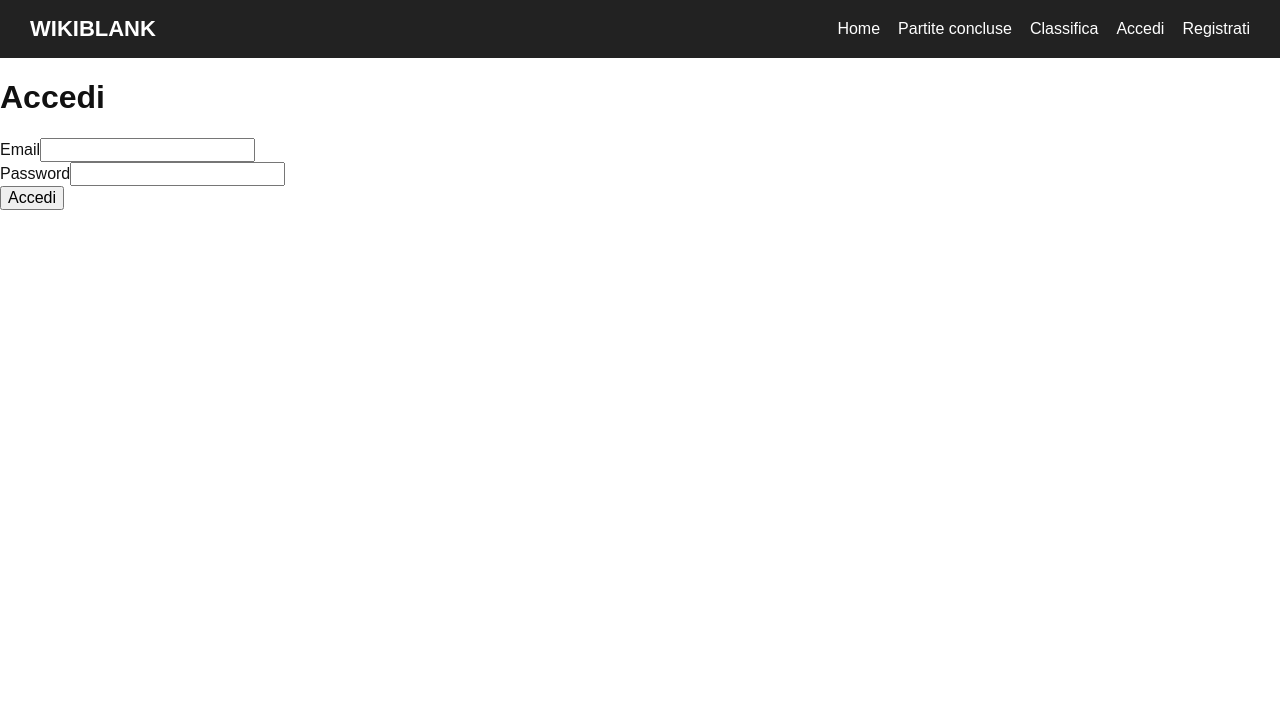
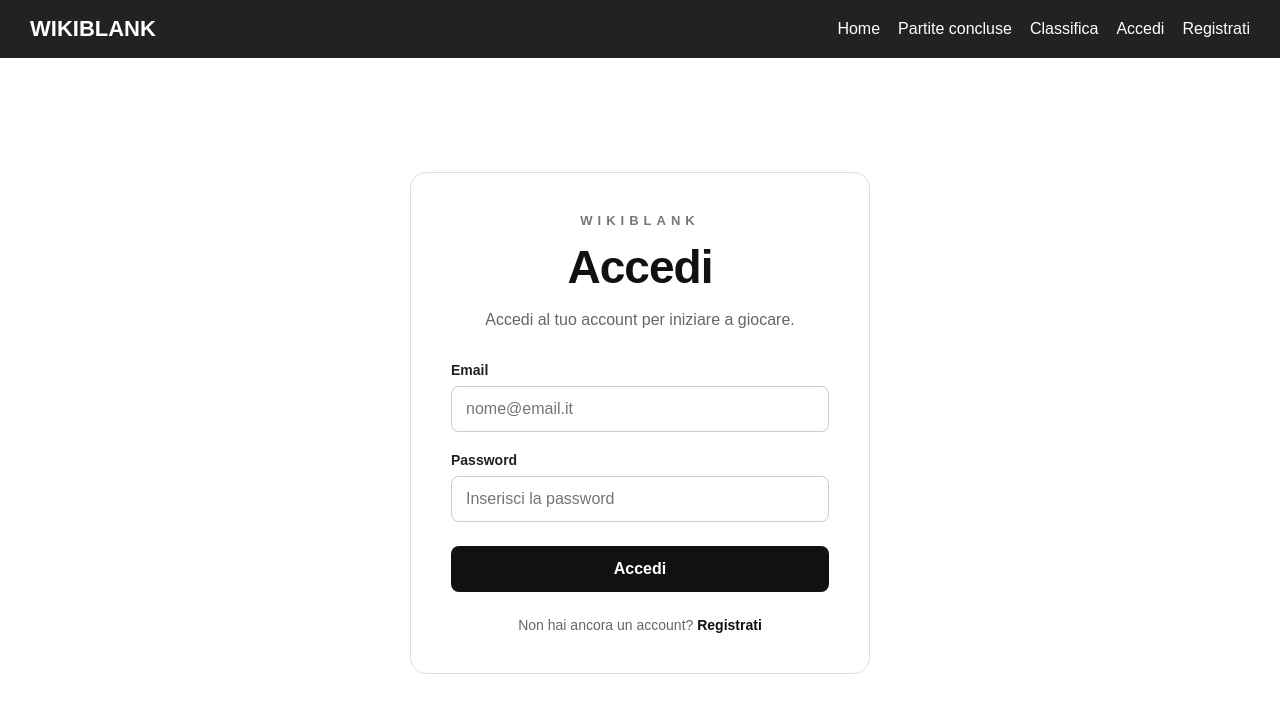
Before and after one commit to RobertaBenedux24/WIKIBLANK, a React app in the folder frontend/: page /login in a window 1280 px wide. Shown: the top 712 px of the page. Built offline with nearby package versions, Linux system fonts and the light colour scheme; the HTML template or start-up script is replaced by a standard one.

Commit message:
grafica pagina di login

```diff
--- a/frontend/src/App.css
+++ b/frontend/src/App.css
@@ -478,3 +478,169 @@
         grid-template-columns: 1fr;
     }
 }
+
+/* =========================
+   LOGIN
+   ========================= */
+
+.login-page {
+    height: calc(100vh - 70px);
+
+    display: flex;
+    justify-content: center;
+    align-items: center;
+
+    padding: 30px;
+
+    background-color: #ffffff;
+
+    overflow: hidden;
+}
+
+.login-card {
+    width: 100%;
+    max-width: 460px;
+
+    padding: 40px;
+
+    border: 1px solid #dddddd;
+    border-radius: 16px;
+
+    background-color: #ffffff;
+
+    text-align: center;
+}
+
+.login-label {
+    margin: 0 0 12px;
+
+    font-size: 13px;
+    font-weight: 700;
+
+    letter-spacing: 5px;
+
+    color: #777777;
+}
+
+.login-card h1 {
+    margin: 0;
+
+    font-size: 46px;
+    font-weight: 800;
+
+    letter-spacing: -1px;
+
+    color: #111111;
+}
+
+.login-description {
+    margin: 14px 0 30px;
+
+    font-size: 16px;
+    line-height: 1.5;
+
+    color: #666666;
+}
+
+.login-form {
+    display: flex;
+    flex-direction: column;
+
+    gap: 20px;
+}
+
+.login-field {
+    display: flex;
+    flex-direction: column;
+
+    text-align: left;
+}
+
+.login-field label {
+    margin-bottom: 8px;
+
+    font-size: 14px;
+    font-weight: 700;
+
+    color: #222222;
+}
+
+.login-field input {
+    width: 100%;
+
+    padding: 13px 14px;
+
+    border: 1px solid #cccccc;
+    border-radius: 8px;
+
+    background-color: #ffffff;
+
+    font-size: 16px;
+
+    outline: none;
+
+    transition: 0.2s ease;
+}
+
+.login-field input:focus {
+    border-color: #111111;
+}
+
+.login-button {
+    margin-top: 4px;
+
+    padding: 14px 24px;
+
+    border: none;
+    border-radius: 8px;
+
+    background-color: #111111;
+    color: #ffffff;
+
+    font-size: 16px;
+    font-weight: 700;
+
+    cursor: pointer;
+
+    transition: 0.2s ease;
+}
+
+.login-button:hover {
+    background-color: #333333;
+
+    transform: translateY(-1px);
+}
+
+.login-error {
+    margin: 18px 0 0;
+
+    font-size: 14px;
+
+    color: #b00020;
+}
+
+.login-register {
+    margin: 25px 0 0;
+
+    font-size: 14px;
+
+    color: #666666;
+}
+
+.login-register button {
+    padding: 0;
+
+    border: none;
+
+    background: none;
+
+    color: #111111;
+
+    font-weight: 700;
+
+    cursor: pointer;
+}
+
+.login-register button:hover {
+    text-decoration: underline;
+}
--- a/frontend/src/pages/Login.jsx
+++ b/frontend/src/pages/Login.jsx
@@ -1,5 +1,5 @@
 import { useState } from "react";
-import { useNavigate } from "react-router-dom";
+import { useNavigate, useLocation } from "react-router-dom";
 
 import api from "../services/api";
 
@@ -10,6 +10,7 @@ function Login() {
     const [error, setError] = useState("");
 
     const navigate = useNavigate();
+    const location = useLocation();
 
     const handleSubmit = async (event) => {
         event.preventDefault();
@@ -31,7 +32,15 @@ function Login() {
                 JSON.stringify(response.data.user)
             );
 
+            if (location.state?.startGameAfterLogin) {
+                const gameResponse = await api.post("/games");
+
+                const gameId = gameResponse.data.game.id;
+
+                navigate(`/game/${gameId}`);
+            } else {
                 navigate("/");
+            }
 
         } catch (error) {
             setError(
@@ -42,47 +51,96 @@ function Login() {
     };
 
     return (
-        <div>
+        <main className="login-page">
+
+            <section className="login-card">
+
+                <p className="login-label">
+                    WIKIBLANK
+                </p>
+
                 <h1>Accedi</h1>
 
-            <form onSubmit={handleSubmit}>
+                <p className="login-description">
+                    Accedi al tuo account per iniziare a giocare.
+                </p>
 
-                <div>
-                    <label>Email</label>
+                <form
+                    className="login-form"
+                    onSubmit={handleSubmit}
+                >
+
+                    <div className="login-field">
+
+                        <label htmlFor="email">
+                            Email
+                        </label>
 
                         <input
+                            id="email"
                             type="email"
                             value={email}
                             onChange={(event) =>
                                 setEmail(event.target.value)
                             }
+                            placeholder="nome@email.it"
                             required
                         />
+
                     </div>
 
-                <div>
-                    <label>Password</label>
+
+                    <div className="login-field">
+
+                        <label htmlFor="password">
+                            Password
+                        </label>
 
                         <input
+                            id="password"
                             type="password"
                             value={password}
                             onChange={(event) =>
                                 setPassword(event.target.value)
                             }
+                            placeholder="Inserisci la password"
                             required
                         />
+
                     </div>
 
-                <button type="submit">
+
+                    <button
+                        type="submit"
+                        className="login-button"
+                    >
                         Accedi
                     </button>
 
                 </form>
 
+
                 {error && (
-                <p>{error}</p>
+                    <p className="login-error">
+                        {error}
+                    </p>
                 )}
-        </div>
+
+
+                <p className="login-register">
+                    Non hai ancora un account?{" "}
+
+                    <button
+                        type="button"
+                        onClick={() => navigate("/register")}
+                    >
+                        Registrati
+                    </button>
+                </p>
+
+            </section>
+
+        </main>
     );
 }
 
--- a/frontend/src/pages/Play.jsx
+++ b/frontend/src/pages/Play.jsx
@@ -138,7 +138,9 @@ function Play() {
                         <div className="auth-warning-actions">
 
                             <button
-                                onClick={() => navigate("/login")}
+                                onClick={() => navigate("/login", {
+                                state: { startGameAfterLogin: true }
+                            })}
                             >
                                 Accedi
                             </button>
```
Lines whose indentation alone changed are shown as unchanged.
